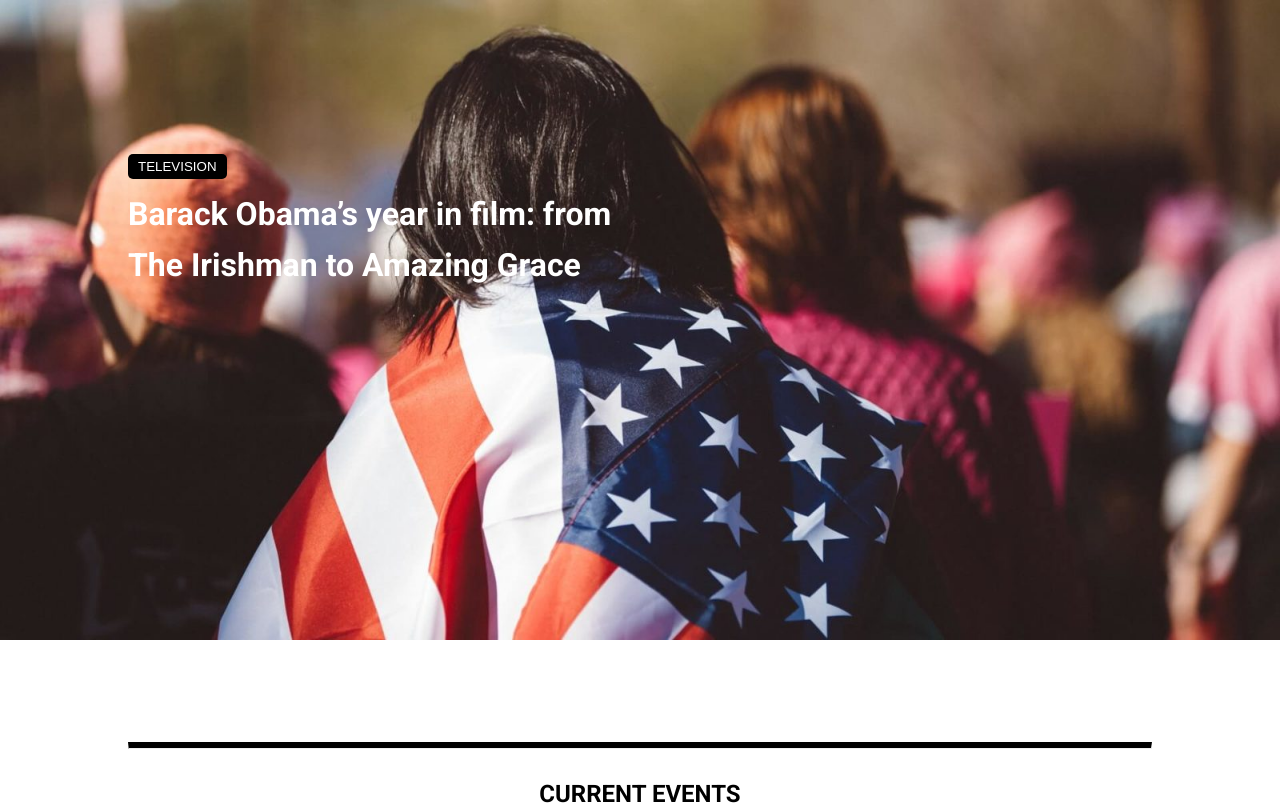
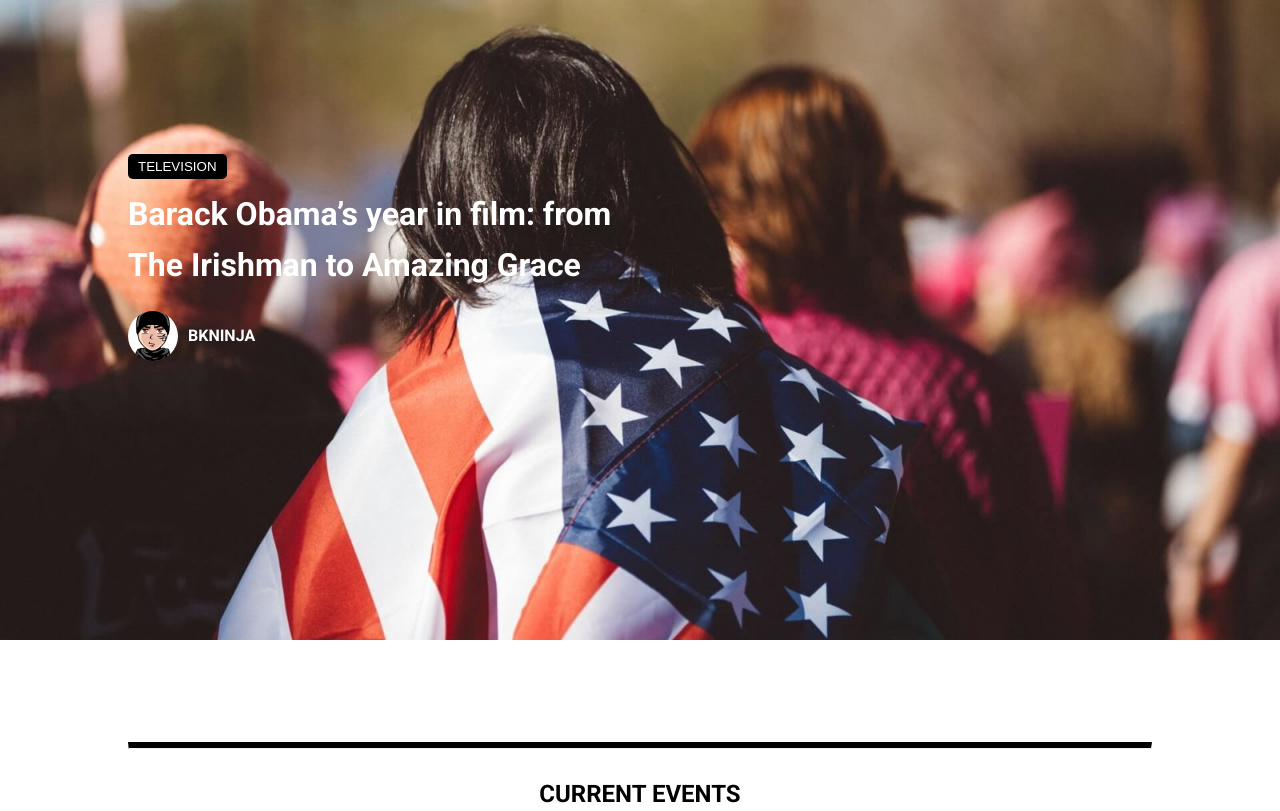
Before and after one commit to GSG-G10/team6-news-project, a plain HTML site: page index.html in a window 1280 px wide. Shown: the top 811 px of the page. Drawn offline with Linux system fonts and the light colour scheme.

Commit message:
add section showcase author for showcase and style it

```diff
--- a/home-page/style.css
+++ b/home-page/style.css
@@ -41,6 +41,17 @@ a {
     width: 50%;
     padding-top : 10px;
     line-height: 1.6;
+}
+.showcase-author{
+    display: flex;
+    align-items: center;
+    margin-top: 20px;
+    font-weight: bold;
+}
+.showcase-author img{
+    border-radius: 50%;
+    margin-right: 10px;
+
 }
 /* End section showcase */
 
--- a/index.html
+++ b/index.html
@@ -18,6 +18,10 @@
             <section class="showcase">
                 <button>Television</button>
                 <h1 class="showcase-content">Barack Obama’s year in film: from The Irishman to Amazing Grace</h1>
+                <div class="showcase-author">
+                    <img src="./images/home/avatar.png" alt="avatar">
+                    <p>BKNINJA</p>
+                </div>
             </section>
         </section>
     </div>
```
